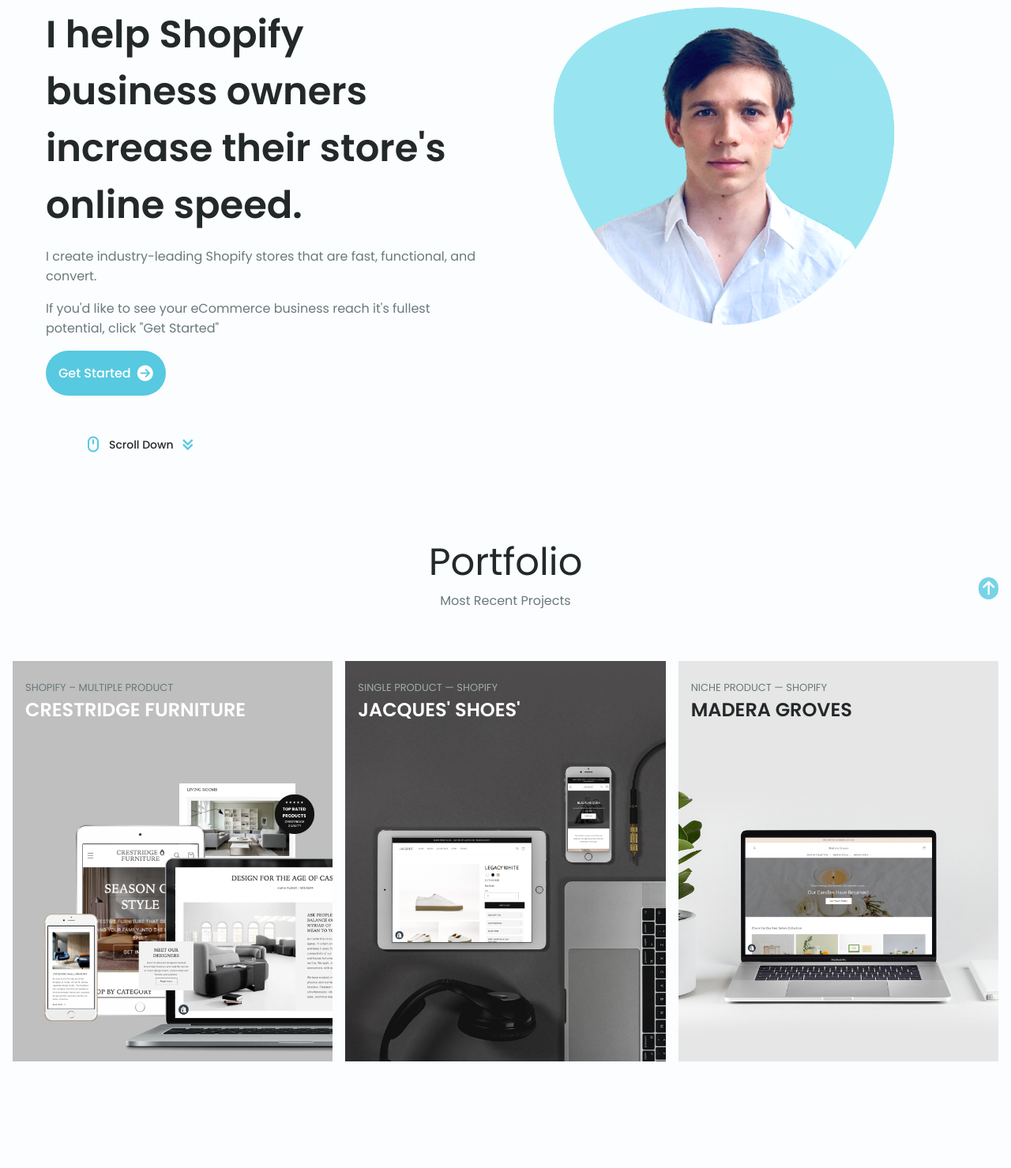
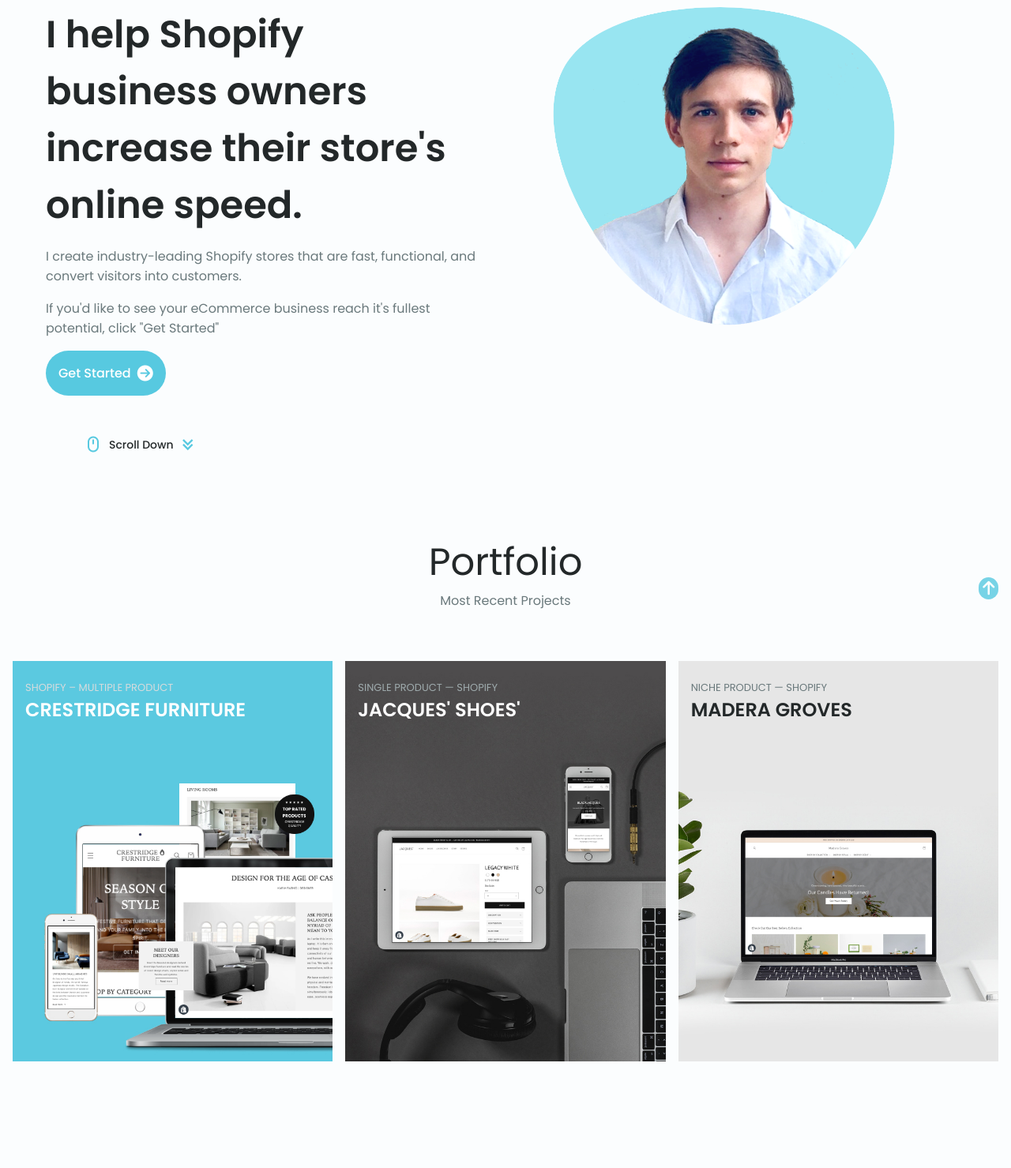
Before and after one commit to andrewwio/developer-portfolio, a plain HTML site: page index.html in a window 1280 px wide. Shown: the part 201-1680 px from the top of the page at 79% size. Drawn offline with nearby package versions, Linux system fonts and the light colour scheme.

Commit message:
changed crestridge img color and edited autoredirect link
also removed some unnecessary images

```diff
--- a/index.html
+++ b/index.html
@@ -116,7 +116,7 @@
                             <h3 class="home__subtitle">Hi, I'm Andrew</h3>
                             <h1 class="home__title">I help Shopify business owners increase their store's online speed.</h1>
                             <p class="home__description">
-                                I create industry-leading Shopify stores that are fast, functional, and convert.
+                                I create industry-leading Shopify stores that are fast, functional, and convert visitors into customers.
                             </p>
                             <p class="home__description">
                                 If you'd like to see your eCommerce business reach it's fullest potential, click "Get Started"
@@ -149,11 +149,11 @@
                         <!--==================== PORTFOLIO 1 ====================-->
                         <div class="portfolio__content grid swiper-slide">
                             <a href="https://crestridge-furniture.myshopify.com/" target="_blank">
-                            <img src="img/portfoliocrestridge1.jpg" alt="" class="portfolio__img">
+                            <img src="img/portfoliocrestridge2.jpg" alt="" class="portfolio__img">
 
 
                             <div class="portfolio__data">
-                                <h3 class="portfolio__header text--gray">SHOPIFY – MULTIPLE PRODUCT</h3>
+                                <h3 class="portfolio__header text--lighter">SHOPIFY – MULTIPLE PRODUCT</h3>
                                 <p class="portfolio__description text--white">
                                     CRESTRIDGE FURNITURE
                                 </p>
--- a/js/main.js
+++ b/js/main.js
@@ -247,7 +247,7 @@ themeButton.addEventListener('click', () => {
 
 function autoRedirect() {
   var idleDurationSecs = 10;
-  var redirectUrl = 'http://127.0.0.1:5500/';  // Redirect idle users to this URL
+  var redirectUrl = 'https://andreww.io/';  // Redirect idle users to this URL
   var idleTimeout;
 
   var resetIdleTimeout = function() {
```
Also changed, not shown: img/heroportfolio1.jpg (deleted), img/heroportfolio2.jpg (deleted), img/portfolio4.png (deleted), img/portfoliocrestridge2.jpg (added).
